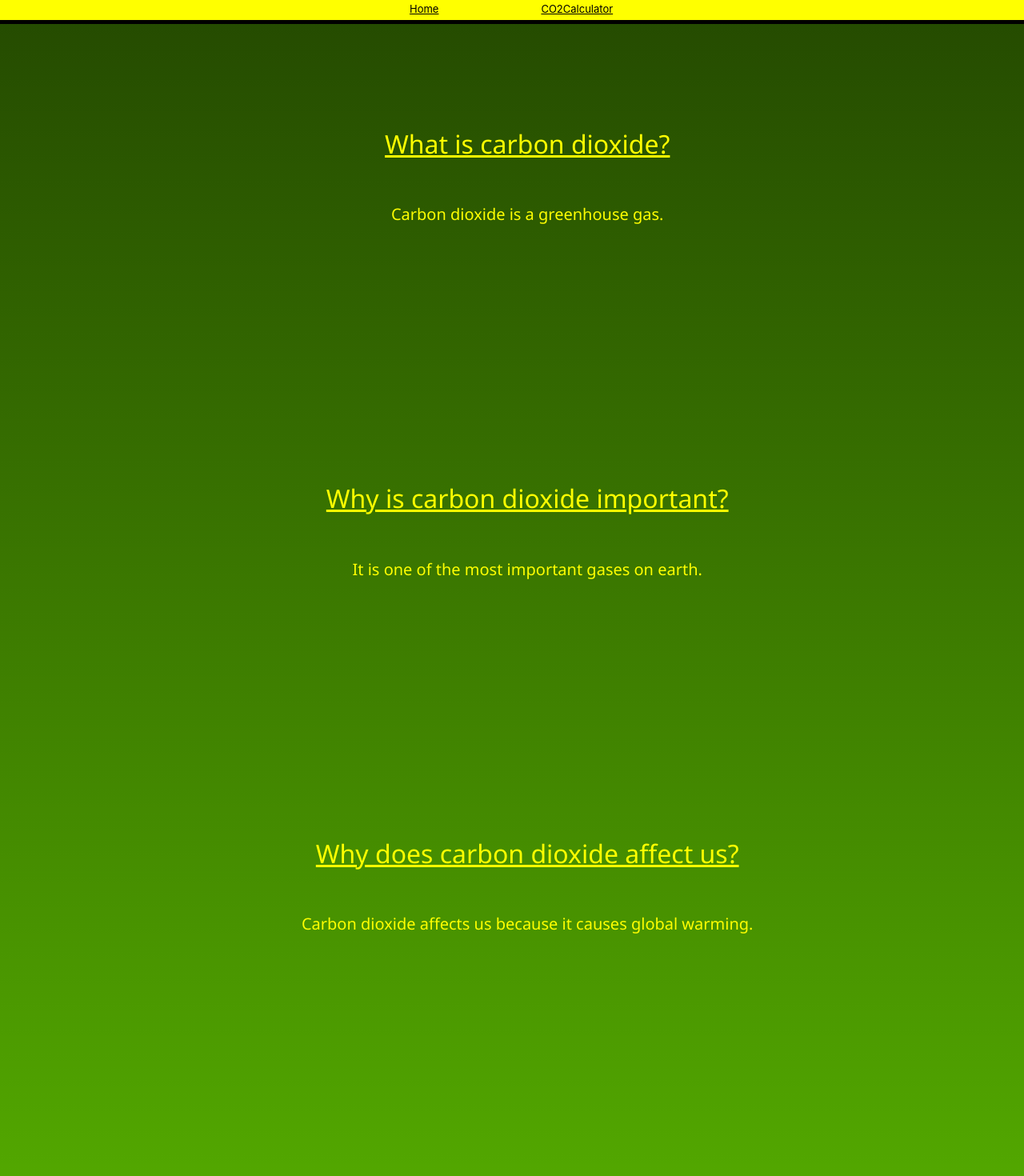
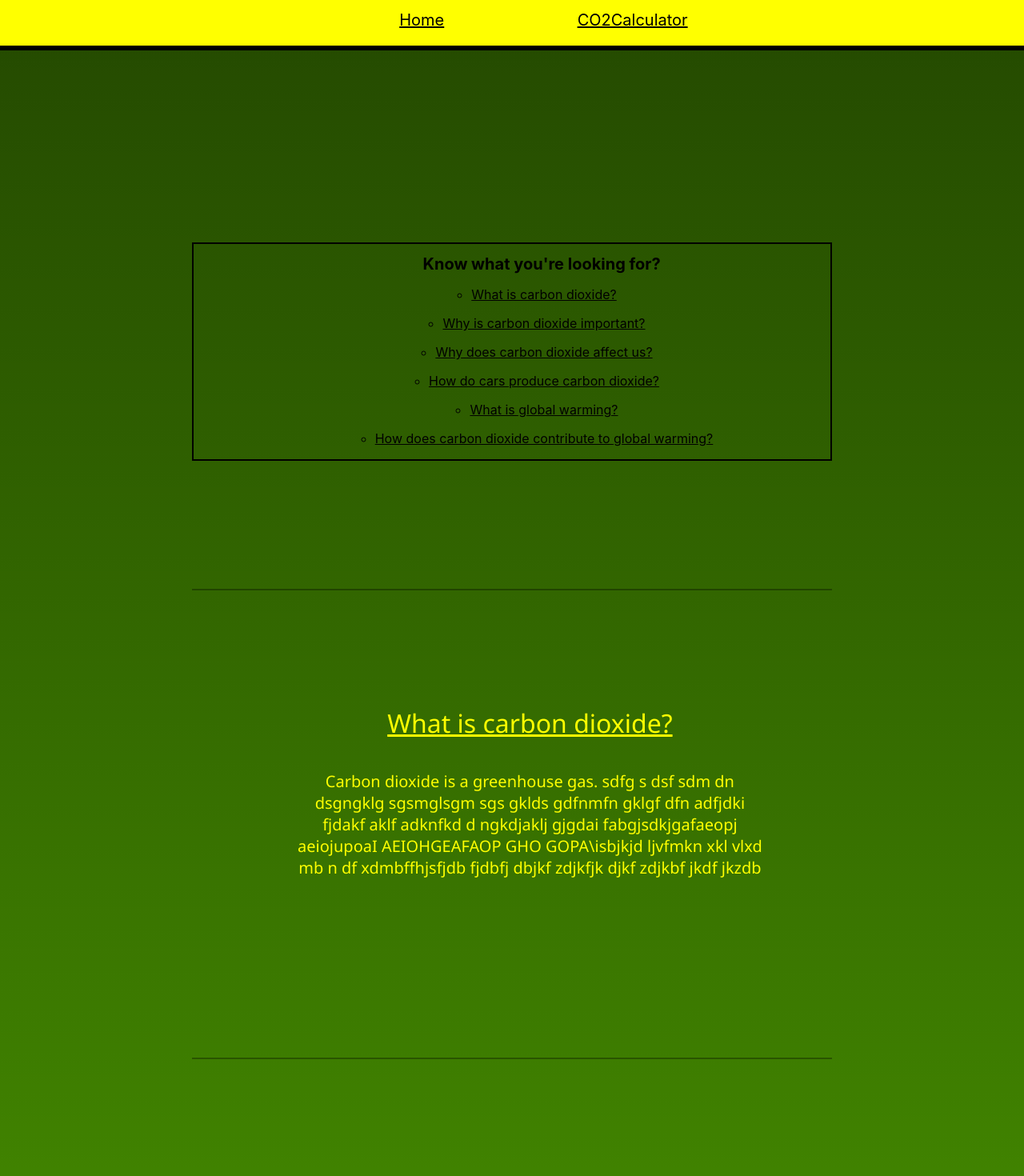
Before and after one commit to vansh-rugnate/CarEmissionCalculatorProject, a React (Create React App) app: page / in a window 1280 px wide. Shown: the top 1470 px of the page at 80% size. Built offline with nearby package versions, Linux system fonts and the light colour scheme.

Commit message:
index scroll

```diff
--- a/package.json
+++ b/package.json
@@ -21,6 +21,7 @@
     "react-native-linear-gradient": "^2.5.6",
     "react-router-dom": "^5.2.0",
     "react-scripts": "4.0.3",
+    "react-scroll": "^1.8.2",
     "styled-components": "^5.0.1",
     "typescript": "^4.2.4",
     "web-vitals": "^1.1.2"
--- a/src/App.css
+++ b/src/App.css
@@ -1,27 +1,45 @@
 .topbar {
   background-color:yellow;
   margin-bottom: 0;
-  padding-bottom: 5px;
+  padding-bottom: 20px;
+  padding-top:1%;
 }
+
+/*home*/
 
 .homepage {
   background:linear-gradient(rgba(0,0.5,0.5,0.7),transparent);
   background-color: lawngreen;
   margin-bottom: 0;
-  padding-bottom: 10%;
 }
 
 .homelink {
   color: black;
-  margin-left: 40%;
-  font-size:13px;
+  margin-left: 39%;
+  font-size:20px;
+}
+
+.homeindex {
+  color:black;
+  text-decoration: underline;
+}
+
+.homepageindexbox {
+  border:2px solid black;
+  margin-bottom: 20%;
+}
+
+.homepageindextext {
+  font-size:1.25em;
+  margin-left: 36%;
+  font-weight: 700;
 }
 
 .homepagesubtitle {
   margin-top: 0;
   padding-top: 10%;
   padding-bottom: 2.5%;
-  margin-left: 3%;
+  margin-left: 7%;
   color: yellow;
   text-decoration-line: underline;
   text-align: center;
@@ -33,11 +51,31 @@
   font-size: 20px;
   font-weight: 200;
   font-family: Segoe UI;
-  margin-left: 3%;
+  margin-left: 7%;
   color: yellow;
-  margin-bottom: 15%;
+  margin-bottom: 10%;
   text-align: center;
 }
+
+.homepagebox {
+  border-top:2px solid rgba(0,0,0,0.32);
+  padding:5em;
+  margin-bottom: 10%;
+}
+
+.homepagebox1 {
+  border-top:2px solid rgba(0,0,0,0.32);
+  border-bottom: 2px solid rgba(0,0,0,0.32);
+  padding:5em;
+  margin-bottom: 10%;
+}
+
+.homepagebox2 {
+  border-top:6px solid black;
+  padding:15em;
+}
+
+/*calculator*/
 
 .calcpage {
   position:relative;
@@ -60,37 +98,33 @@
   background-repeat: no-repeat;
   background-position: 50% 0;
   background-size: cover;
+  padding-bottom: 6.5em;
 }
 
 .calclink {
   color: black;
-  margin-left: 10%;
-  font-size:13px;
+  margin-left: 13%;
+  font-size:20px;
 }
 
 .calcpagetext {
   font-size: 20px;
   font-weight: 500;
   font-family: Segoe UI;
-  margin-left: 3%;
-  margin-top: 15%;
+  margin-top: 10%;
   color: black;
-  margin-bottom: 5%;
+  margin-bottom: 2.4%;
   text-align: center;
-}
-
-.calcpagetextbox {
-  border: 3px solid black;
 }
 
 .button {
   border-radius: 5px;
   border:2px solid black;
   margin-top: 1.5%;
-  margin-bottom: 31.5%;
-  margin-left: 47%;
+  margin-bottom: 10%;
+  margin-left: 42.5%;
   font-size: 13px;
-  background-color: rgb(9, 113, 241);
+  background-color: rgb(0,143,0,1);
   cursor: pointer;
   border-color: black;
   color: white;
@@ -99,28 +133,46 @@
   height: 33px;
 }
 
-.buttonpagebox {
-  border-top:5px solid black;
+.button:hover {
+  background-color: rgba(0,103,255,1);
 }
 
+.buttonpagebox {
+  border-top:3px solid black;
+  padding: 15em;
+}
+
+.buttonpagebox1 {
+  border:2px solid black;
+  margin-left:1%;
+}
+
+/*error*/
+
 .errorpage {
-  background-color: white;
+  background-color: turquoise;
+  margin-bottom: 0;
+  padding-bottom: 52.7%;
 }
 
 .errormessage {
   color: red;
-  font-size: 45px;
+  font-size: 30px;
   text-align: center;
-  margin-top: 1%;
+  margin-top: 0;
   padding-top: 10%;
+  font-weight: 400;
 }
 
 .errorhelpmessage {
-  color: black;
+  color: purple;
+  margin-left: 42%;
   text-align: center;
   font-size: 15px;
+  font-weight: 500;
+  margin-bottom:100%;
 }
 
-.homepagebox {
-  border-top:5px solid black;
+.errorpagetopbox {
+  border-top:3px solid black;
 }
--- a/src/App.tsx
+++ b/src/App.tsx
@@ -1,34 +1,12 @@
+import './App.css';
+import './index.css';
+import Home from './Home';
+import NavBar from './NavBar'
+import ErrorPage from './ErrorPage'
 import { cars } from './CarArray';
 import { Helmet } from 'react-helmet';
-import './App.css';
-import './index.css';
 import CarEmissionsCalculator from './CarEmissionCalculator';
-import Home from './Home';
 import { Route, Link, BrowserRouter as Router, Switch, Redirect } from 'react-router-dom';
-import NavBar from './NavBar'
-import ErrorPage from './ErrorPage'
-//@ts-ignore
-//import CarArray from './car_array.js';
-//import { useForm } from "react-hook-form";
-//import React, { useState, Component, MouseEvent } from 'react';
-//import styled from 'styled-components';
-//import Button from './Button.tsx';
-//import MakeField from './MakeField.tsx';
-//import ModelField from './ModelField.tsx';
-//import MileageField from './MileageField.tsx';
-//import { TextField } from '@material-ui/core'
-
-
-
-
-
-
-//make an array for the different cars with corresponding g/km
-
-
-
-
-
 
 
 // start a const of App
@@ -37,18 +15,31 @@ const App = () => {
 
   return(
 
-    // make a button with type, className and onClick
-
     <div >
 
       <Router>
+
+
         <div className='topbar'>
+
           <Link className='homelink' to="/" >Home</Link>
+
           <Link className='calclink' to="/CO2Calculator">CO2Calculator</Link>
+
         </div>
-        <Route exact path="/" component={Home} />
-        <Route exact path="/CO2Calculator" component={CarEmissionsCalculator} />
-        <Redirect to = "/" />
+
+
+        <Switch>
+
+          <Route exact path="/" component={ Home } />
+
+          <Route exact path="/CO2Calculator" component={ CarEmissionsCalculator } />
+
+          <Route path = '' component = { ErrorPage }/>
+
+        </Switch>
+
+
       </Router>
 
     </div>
--- a/src/Home.tsx
+++ b/src/Home.tsx
@@ -1,13 +1,15 @@
-import React from 'react';
+import React, { useRef } from 'react';
 import './App.css';
 import './index.css';
 import { Helmet } from 'react-helmet';
+import { Link } from 'react-scroll';
 
 const Home = () => {
 
     return (
 
 		<div className='homepage'>
+
 
             <Helmet>
 
@@ -17,36 +19,153 @@ const Home = () => {
 
             </Helmet>
 
-			<div className='homepagebox'>
+
+            <div className='homepagebox2'>
+
+                <div>
+
+
+                    <div className='homepageindexbox'>
+
+                        <div>
+
+                            <h1 className='homepageindextext'> Know what you're looking for? </h1>
+
+                        </div>
+
+
+                        <ul style = {{ cursor: 'pointer', display: 'flex', listStyle: 'none', justifyContent: 'space-around'}} >
+
+                            <ul>
+
+                                <li className='homeindex'> <Link activeClass="active" to="WhatIsCO2" spy={true} smooth={true}> What is carbon dioxide? </Link> </li>
+
+                            </ul>
+
+                        </ul>
+
+                        <ul style = {{ cursor: 'pointer', display: 'flex', listStyle: 'none', justifyContent: 'space-around'}} >
+
+                            <ul>
+
+                                <li className='homeindex'> <Link activeClass="active" to="CO2Importance" spy={true} smooth={true}> Why is carbon dioxide important? </Link> </li>
+
+                            </ul>
+
+                        </ul>
+
+                        <ul style = {{ cursor: 'pointer', display: 'flex', listStyle: 'none', justifyContent: 'space-around'}} >
+
+                            <ul>
+
+                                <li className='homeindex'> <Link activeClass="active" to="CO2Effects" spy={true} smooth={true}> Why does carbon dioxide affect us? </Link> </li>
+
+                            </ul>
+
+                        </ul>
+
+                        <ul style = {{ cursor: 'pointer', display: 'flex', listStyle: 'none', justifyContent: 'space-around'}} >
+
+                            <ul>
+
+                                <li className='homeindex'> <Link activeClass="active" to="CO2Cars" spy={true} smooth={true}> How do cars produce carbon dioxide? </Link> </li>
+
+                            </ul>
+
+                        </ul>
+
+                        <ul style = {{ cursor: 'pointer', display: 'flex', listStyle: 'none', justifyContent: 'space-around'}} >
+
+                            <ul>
+
+                                <li className='homeindex'> <Link activeClass="active" to="GlobalWarming" spy={true} smooth={true}> What is global warming? </Link> </li>
+
+                            </ul>
+
+                        </ul>
+
+                        <ul style = {{ cursor: 'pointer', display: 'flex', listStyle: 'none', justifyContent: 'space-around'}} >
+
+                            <ul>
+
+                                <li className='homeindex'> <Link activeClass="active" to="CO2GlobalWarming" spy={true} smooth={true}> How does carbon dioxide contribute to global warming? </Link> </li>
+
+                            </ul>
+
+                        </ul>
+
+                    </div>
+
+
+
+
+
+                    <div id="WhatIsCO2" className ='homepagebox'>
 
                         <h1 className='homepagesubtitle'> What is carbon dioxide? </h1>
 
-    		<h1 className='homepagetext'> Carbon dioxide is a greenhouse gas. </h1>
+                        <p className='homepagetext'> Carbon dioxide is a greenhouse gas. sdfg s dsf sdm dn dsgngklg sgsmglsgm sgs gklds gdfnmfn gklgf dfn adfjdki fjdakf aklf adknfkd d ngkdjaklj gjgdai fabgjsdkjgafaeopj aeiojupoaI AEIOHGEAFAOP GHO GOPA\isbjkjd ljvfmkn xkl vlxd mb n df xdmbffhjsfjdb fjdbfj dbjkf zdjkfjk djkf zdjkbf jkdf jkzdb </p>
+
+                    </div>
+
+
+
+                    <div id="CO2Importance" className ='homepagebox'>
 
                         <h1 className='homepagesubtitle'> Why is carbon dioxide important? </h1>
 
-        <h1 className='homepagetext'> It is one of the most important gases on earth. </h1>
+                        <p className='homepagetext'> It is one of the most important gases on earth. skladkl jgfsdgkjsd kjadklsfg' jfjjdf hdfjkngsdg dfkn dfklgn fg dfcvbd sdfmg sjkgfnfkl sdnnfgk gfng ksnsdjfopajwej rejropej s xj ndnvkcjdb xfg xsgsgsjdfg nd gndnf sdngjksdngjk sdznk jklgdn gsdn gskd gn dkgnd sdng sdxfkn gfjkb </p>
+
+                    </div>
+
+
+
+                    <div id="CO2Effects" className ='homepagebox'>
 
                         <h1 className='homepagesubtitle'> Why does carbon dioxide affect us? </h1>
 
-    		<h1 className='homepagetext'> Carbon dioxide affects us because it causes global warming. </h1>
+            		    <p className='homepagetext'> Carbon dioxide affects us because it causes global warming. sdfg s dsf sdm dn dsgngklg sgsmglsgm sgs gklds gdfnmfn gklgf dfn adfjdki fjdakf aklf adknfkd d ngkdjaklj gjgdai fabgjsdkjgafaeopj aeiojupoaI AEIOHGEAFAOP GHO GOPA\isbjkjd ljvfmkn xkl vlxd mb nad mfnsdjk nsdklfadj nsdk fjadklgbgsd fjnf </p>
+
+        	        </div>
+
+
+
+                    <div id="CO2Cars" className ='homepagebox'>
 
                         <h1 className='homepagesubtitle'> How do cars produce carbon dioxide? </h1>
 
-        <h1 className='homepagetext'> Cars produce carbon dioxide during combustion. </h1>
+                        <p className='homepagetext'> Cars produce carbon dioxide during combustion. skladkl jgfsdgkjsd kjadklsfg' jfjjdf hdfjkngsdg dfkn dfklgn fg dfcvbd sdfmg sjkgfnfkl sdnnfgk gfng ksnsdjfopajwej rejropej s xj ndnvkcjdb asdmnsdngsjkgnsmsgnfn g d fmdnjk hvksd jkdzn jksdnfzdjk nsdjk njkdn jksdn fjksdnjk sdn sdgfsbdhjsd bsdjb gjsdbh g </p>
+
+                    </div>
+
+
+
+                    <div id="GlobalWarming" className ='homepagebox'>
 
                         <h1 className='homepagesubtitle'> What is global warming? </h1>
 
-        <h1 className='homepagetext'> Global warming is when heat gets trapped in the atmosphere, leading to the earth heating up. </h1>
+                        <p className='homepagetext'> Global warming is when heat gets trapped in the atmosphere, leading to the earth heating up. f gkfjksdgh skg ksgjksdh jkdfkas l;ajgfsjdgklsgnjsdh yu najjgasdkg srjighadio fjjadgnzdn vxcnzkln fasjiefh sdklgjsdbf zsngsjkdfgnsdjk b sdf sd dfsd ds sd sd df gh dfsf s sdf sdmbbfsdj bsd hjsdsd sd </p>
+
+                    </div>
+
+
+
+                    <div id="CO2GlobalWarming" className ='homepagebox1'>
 
                         <h1 className='homepagesubtitle'> How does carbon dioxide contribute to global warming? </h1>
 
-        <h1 className='homepagetext'> Carbon dioxide is one of the gases that build up in the atmosphere. </h1>
+                        <p className='homepagetext'> Carbon dioxide is one of the gases that build up in the atmosphere. sdmvfj cdnhdjc; vjsdkjf zxf xdvn fgzxc bzxcm vxncm\zvf zsvndjkvxdkc lxb gdfmgdfjk nvzdk lvz zdn vfzd dk nzd n cfjvxczn kzsdnznf vd ncaz xdvn vzd sdf zdzsdbnjkd xhgxdklc nxdjkn jkxgh kjzdn kkzd n sdfv dgsd vfhsdbhjsdhjfbghj dssd  </p>
+
+                    </div>
+
 
 
                 </div>
 
             </div>
+
+        </div>
+
 	);
 }
 
--- a/src/.d.ts
+++ b/src/main.d.ts
@@ -1,2 +1,3 @@
 declare module 'react-helmet';
 declare module 'react-router-dom';
+declare module 'react-scroll';
```
Also changed, not shown: src/CarEmissionCalculator.tsx (+6 -8 lines), src/ErrorPage.tsx (+19 -3 lines), 1 other file (tests, documents, lock files or other folders). Lines whose indentation alone changed are shown as unchanged.
